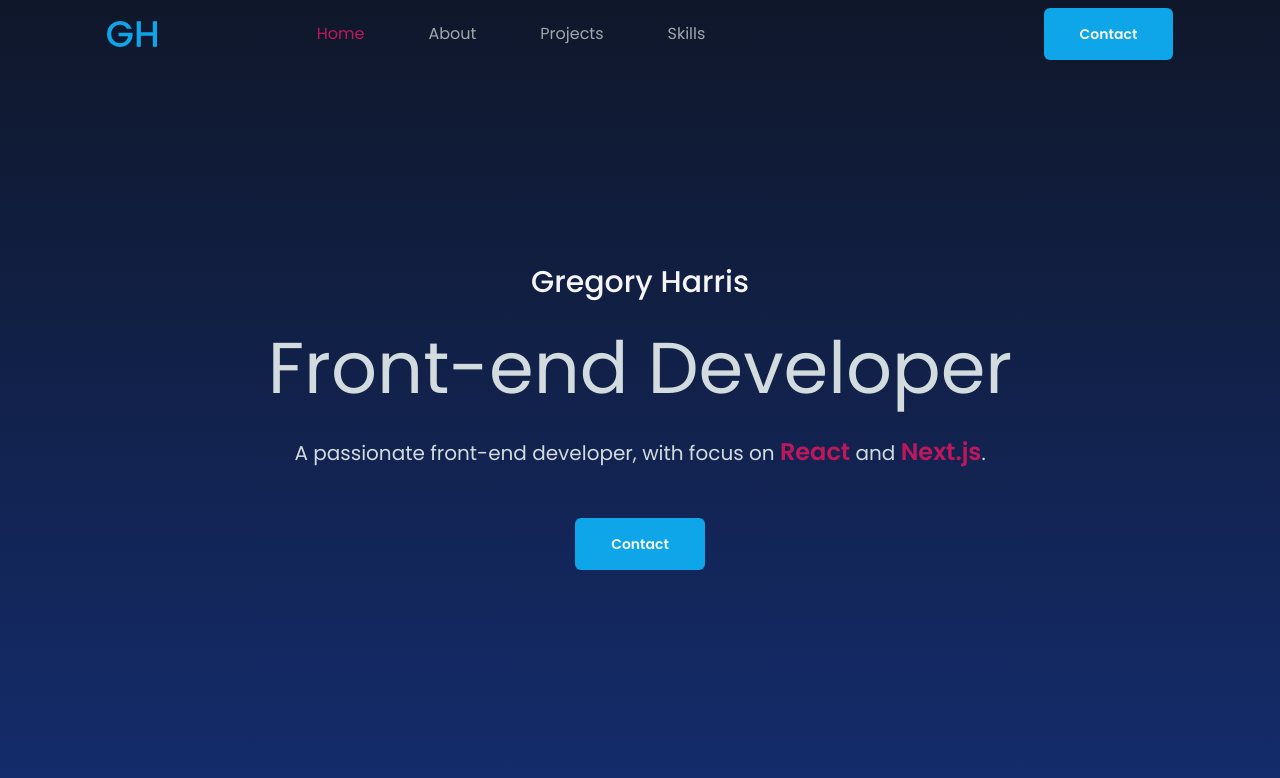
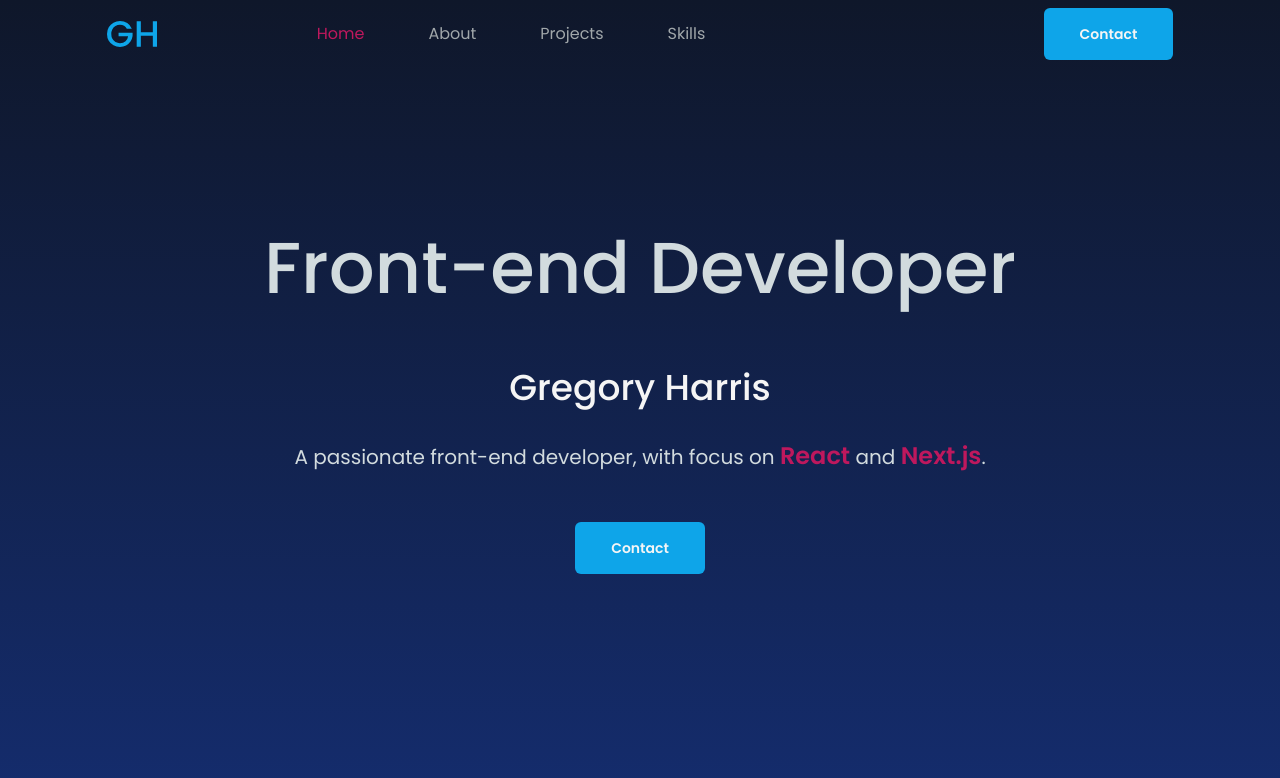
Before and after one commit to gregoryharris869/new_portfolio, a React (Vite) app: page / in a window 1280 px wide. Shown: the top 778 px of the page. Built offline with nearby package versions, Linux system fonts and the light colour scheme.

Commit message:
Updated home

```diff
--- a/src/components/Home.tsx
+++ b/src/components/Home.tsx
@@ -24,13 +24,13 @@ const Home = ({ setSelectedPage }: Props) => {
             visible: { opacity: 1, x: 0 },
           }}
         >
-          <h6 className="pt-16 pb-8 text-lg font-medium text-text1 md:text-3xl">
-            Gregory Harris
-          </h6>
-
-          <h1 className="pb-8 text-4xl font-normal leading-none text-text2 md:text-7xl">
+          <h1 className="p-8 text-4xl font-medium leading-none text-text2 md:text-7xl">
             Front-end Developer
           </h1>
+
+          <h2 className="p-8 text-2xl font-medium text-text1 md:text-4xl">
+            Gregory Harris
+          </h2>
 
           <p className="mb-16 font-normal text-text2 text-md md:text-xl">
             A passionate front-end developer, with focus on{" "}
--- a/src/components/Navbar/Navbar.tsx
+++ b/src/components/Navbar/Navbar.tsx
@@ -16,9 +16,7 @@ type Props = {
 const Navbar = ({ isTopOfPage, selectedPage, setSelectedPage }: Props) => {
   const [isMenuToggled, setIsMenuToggled] = useState<boolean>(false);
   const isAboveMdScreens = useMediaQuery("(min-width: 1060px)");
-  const navbarBackground = isTopOfPage
-    ? ""
-    : "bg-surface2 opacity-95  drop-shadow xl";
+  const navbarBackground = isTopOfPage ? "" : "bg-surface2   drop-shadow xl";
   const flexStandard = "flex justify-between items-center";
   return (
     <nav>
@@ -28,7 +26,7 @@ const Navbar = ({ isTopOfPage, selectedPage, setSelectedPage }: Props) => {
         <div className={`${flexStandard} mx-auto w-5/6`}>
           <div className={`${flexStandard} w-full gap-16`}>
             {/* Left side logo */}
-            <img alt="logo" src={gh} />
+            <img alt="logo" src={gh} w-50 h-50 />
             {/* Right side */}
             {isAboveMdScreens ? (
               <div className={`${flexStandard} w-full`}>
```
